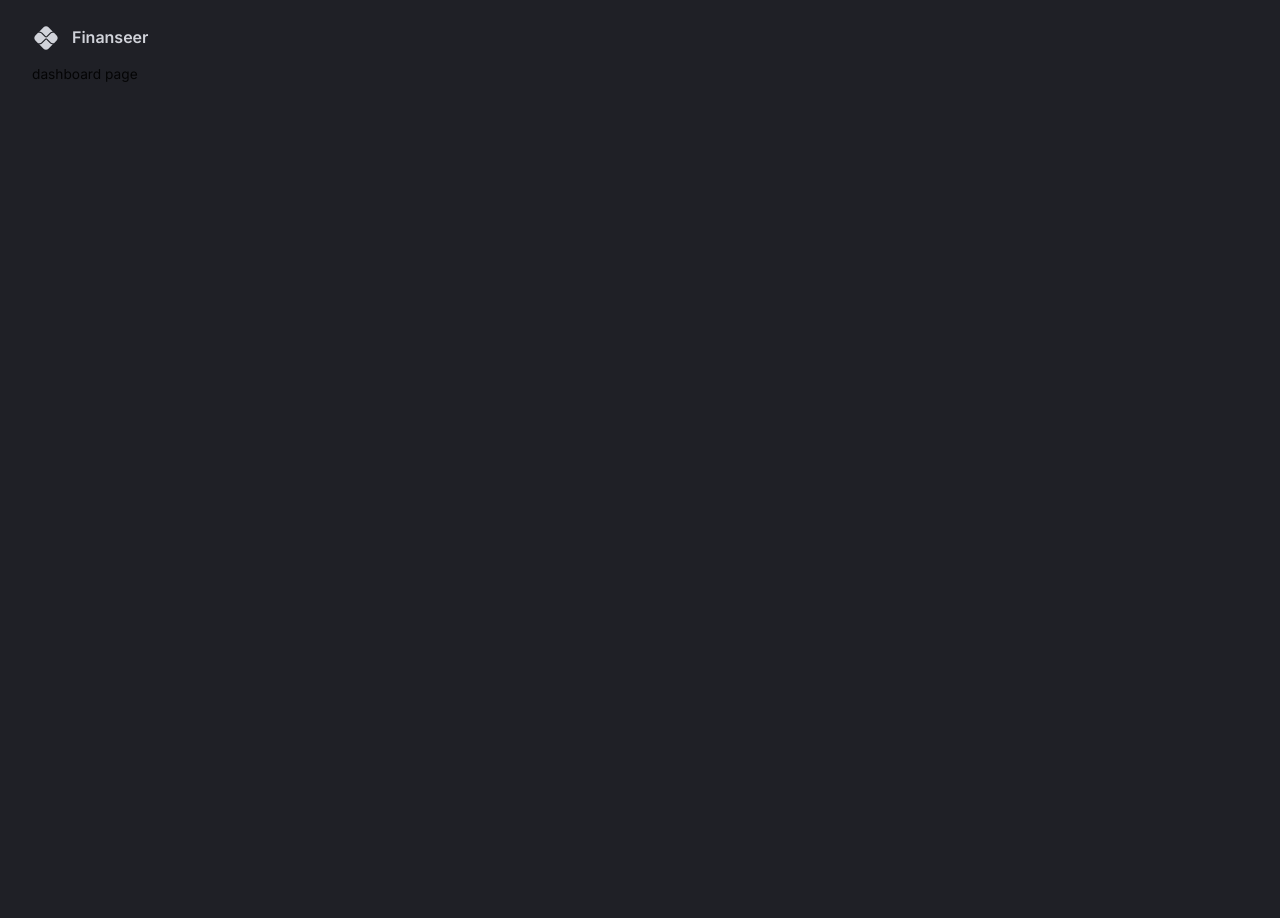
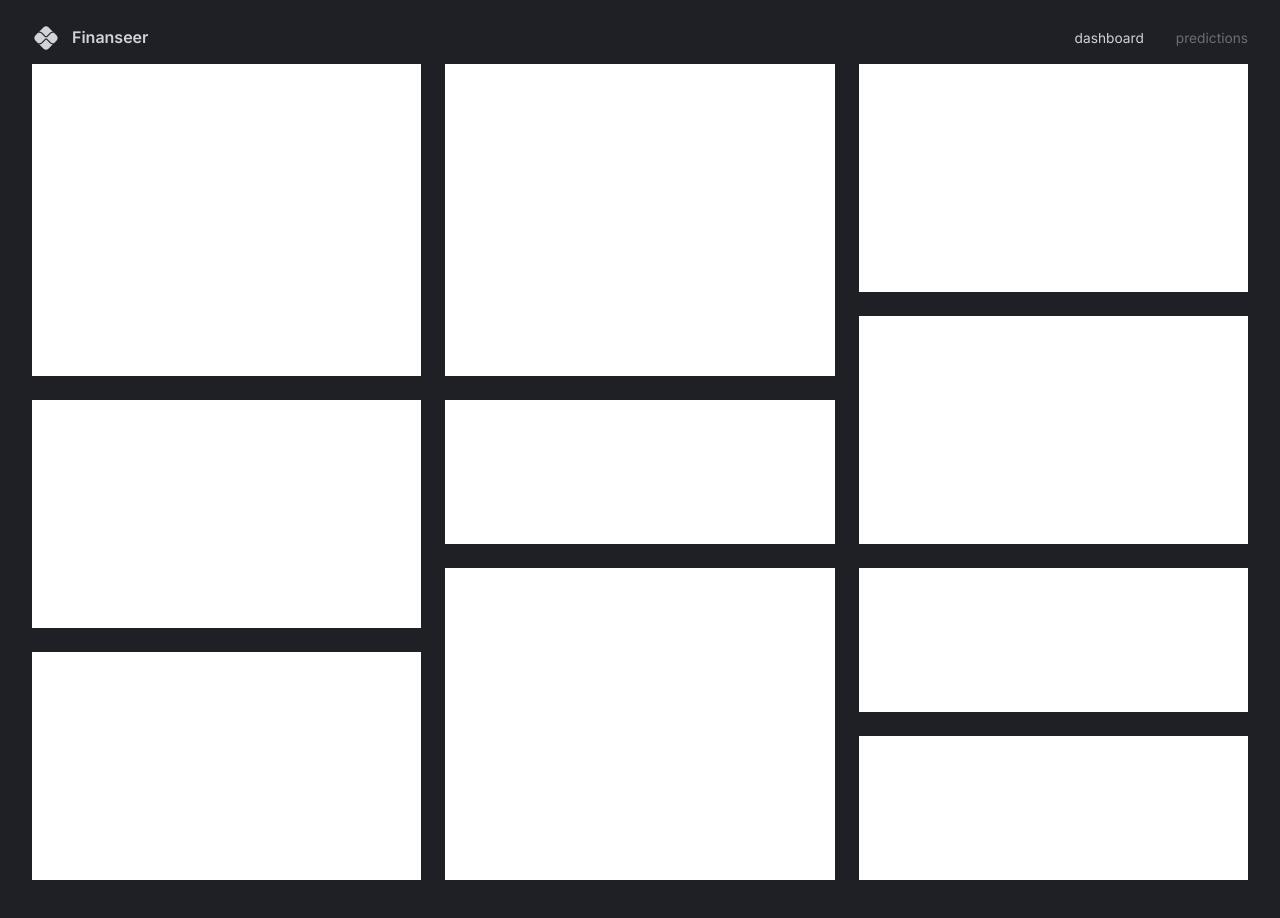
Before and after one commit to arizkyrahman/finance-dashboard-app, a React (Vite) app in the folder client/: page / in a window 1280 px wide. Shown: the top 918 px of the page. Before the commit the page ends 800 px from the top, so only its background shows below. Built offline with nearby package versions, Linux system fonts and the light colour scheme; the HTML template or start-up script is replaced by a standard one.

Commit message:
dashboard dev

```diff
--- a/client/src/App.tsx
+++ b/client/src/App.tsx
@@ -5,6 +5,7 @@ import { CssBaseline, ThemeProvider } from "@mui/material"
 import { BrowserRouter, Route, Routes } from "react-router-dom"
 import { Box } from "@mui/material"
 import Navbar from "@/scenes/navbar"
+import Dashboard from "@/scenes/dashboard"
 
 function App() {
   const theme = useMemo(() => createTheme(themeSettings), [])
@@ -15,7 +16,7 @@ function App() {
         <Box width="100%" heigiht="100%" padding="1rem 2rem 4rem 2rem">
           <Navbar />
           <Routes>
-            <Route path="/" element={<div>dashboard page</div>} />
+            <Route path="/" element={<Dashboard />} />
             <Route path="/predictions" element={<div>predictions page</div>} />
           </Routes>
         </Box>
--- /dev/null
+++ b/client/src/scenes/dashboard/index.tsx
@@ -0,0 +1,88 @@
+import { Box, useMediaQuery, useTheme } from "@mui/material";
+
+type Props = {};
+
+const gridTemplateLargeScreen = `
+  "a b c"
+  "a b c"
+  "a b c"
+  "a b f"
+  "d e f"
+  "d e f"
+  "d h i"
+  "g h i"
+  "g h j"
+  "g h j"
+`;
+
+const gridTemplateSmallScreen = `
+  "a"
+  "a"
+  "a"
+  "a"
+  "b"
+  "b"
+  "b"
+  "b"
+  "c"
+  "c"
+  "c"
+  "d"
+  "d"
+  "d"
+  "e"
+  "e"
+  "f"
+  "f"
+  "f"
+  "g"
+  "g"
+  "g"
+  "h"
+  "h"
+  "h"
+  "h"
+  "i"
+  "i"
+  "j"
+  "j"
+`;
+
+const Dashboard = (props: Props) => {
+  const { palette } = useTheme();
+  const isAboveMediumScreen = useMediaQuery("(min-width: 1200px)");
+  return (
+    <Box
+      width="100%"
+      height="100%"
+      display="grid"
+      gap="1.5rem"
+      sx={
+        isAboveMediumScreen
+          ? {
+              gridTemplateColumns: "repeat(3, minmax(370px, 1fr))",
+              gridTemplateRows: "repeat(10, minmax(60px, 1fr))",
+              gridTemplateAreas: gridTemplateLargeScreen,
+            }
+          : {
+              gridAutoColumns: "1fr",
+              gridAutoRows: "80px",
+              gridTemplateAreas: gridTemplateSmallScreen,
+            }
+      }
+    >
+      <Box bgcolor="#fff" gridArea="a"></Box>
+      <Box bgcolor="#fff" gridArea="b"></Box>
+      <Box bgcolor="#fff" gridArea="c"></Box>
+      <Box bgcolor="#fff" gridArea="d"></Box>
+      <Box bgcolor="#fff" gridArea="e"></Box>
+      <Box bgcolor="#fff" gridArea="f"></Box>
+      <Box bgcolor="#fff" gridArea="g"></Box>
+      <Box bgcolor="#fff" gridArea="h"></Box>
+      <Box bgcolor="#fff" gridArea="i"></Box>
+      <Box bgcolor="#fff" gridArea="j"></Box>
+    </Box>
+  );
+};
+
+export default Dashboard;
--- a/client/src/scenes/navbar/index.tsx
+++ b/client/src/scenes/navbar/index.tsx
@@ -1,24 +1,53 @@
-import { useState } from "react"
-import { Link } from "react-router-dom"
-import PixIcon from "@mui/icons-material/Pix"
-import { Box, Typography, useTheme } from "@mui/material"
-import FlexBetween from "@/components/FlexBetween"
+import { useState } from "react";
+import { Link } from "react-router-dom";
+import PixIcon from "@mui/icons-material/Pix";
+import { Box, Typography, useTheme } from "@mui/material";
+import FlexBetween from "@/components/FlexBetween";
 
-type Props = {}
+type Props = {};
 
 const Navbar = (props: Props) => {
-  const { palette } = useTheme()
-  const [ selected, setSelected] = useState('dashboard')
+  const { palette } = useTheme();
+  const [selected, setSelected] = useState("dashboard");
   return (
     <FlexBetween mb=".25rem" p=".5rem 0rem" color={palette.grey[300]}>
+      {/* LEFT SIDE */}
       <FlexBetween gap=".75rem">
         <PixIcon sx={{ fontSize: "28px" }} />
         <Typography variant="h4" fontSize="16px">
           Finanseer
         </Typography>
       </FlexBetween>
+
+      {/* RIGHT SIDE */}
+      <FlexBetween gap="2rem">
+        <Box sx={{ "&:hover": { color: palette.primary[100] } }}>
+          <Link
+            to="/"
+            onClick={() => setSelected("dashboard")}
+            style={{
+              color: selected === "dashboard" ? "inherit" : palette.grey[700],
+              textDecoration: "inherit",
+            }}
+          >
+            dashboard
+          </Link>
+        </Box>
+        <Box sx={{ "&:hover": { color: palette.primary[100] } }}>
+          <Link
+            to="/predictions"
+            onClick={() => setSelected("predictions")}
+            style={{
+              color: selected === "predictions" ? "inherit" : palette.grey[700],
+              textDecoration: "inherit",
+            }}
+          >
+            predictions
+          </Link>
+        </Box>
+      </FlexBetween>
     </FlexBetween>
-  )
-}
+  );
+};
 
-export default Navbar
+export default Navbar;
```
